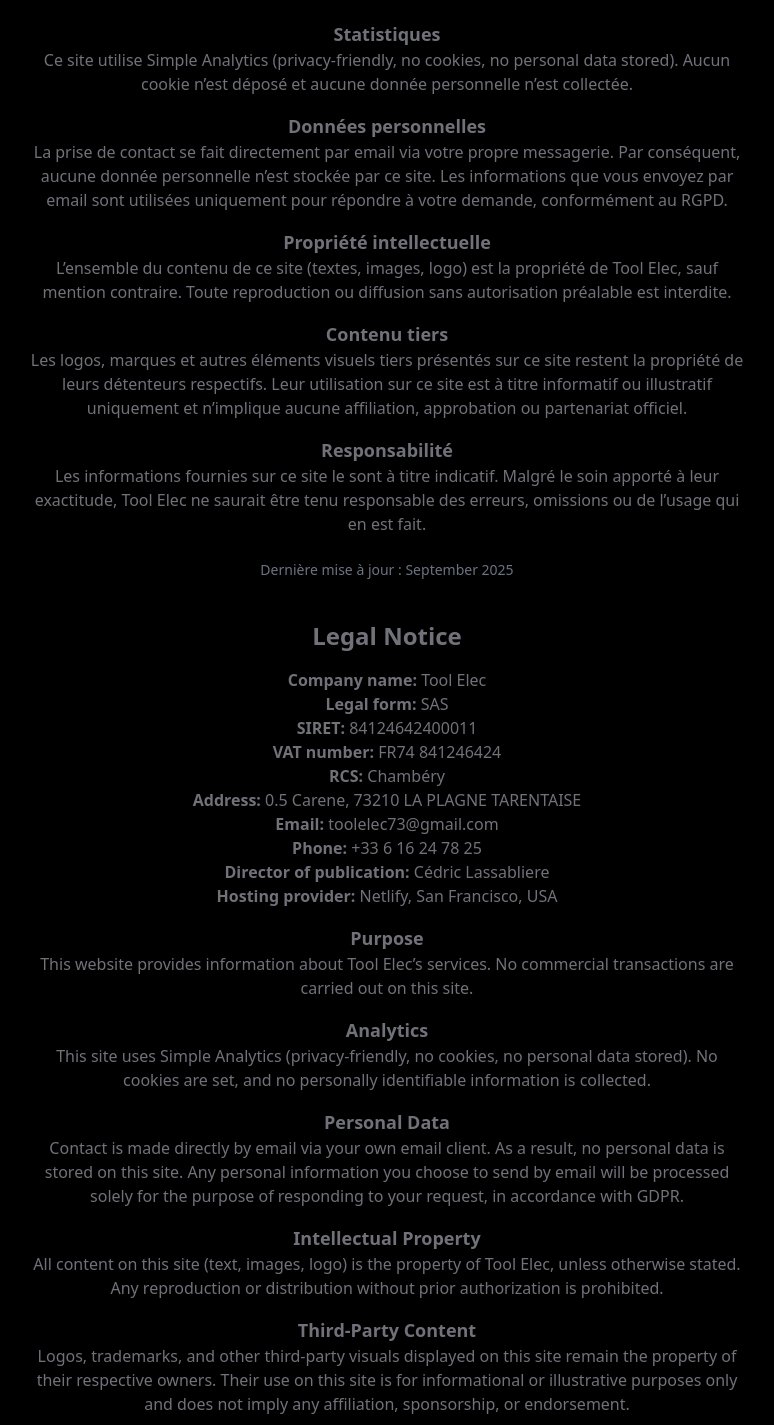
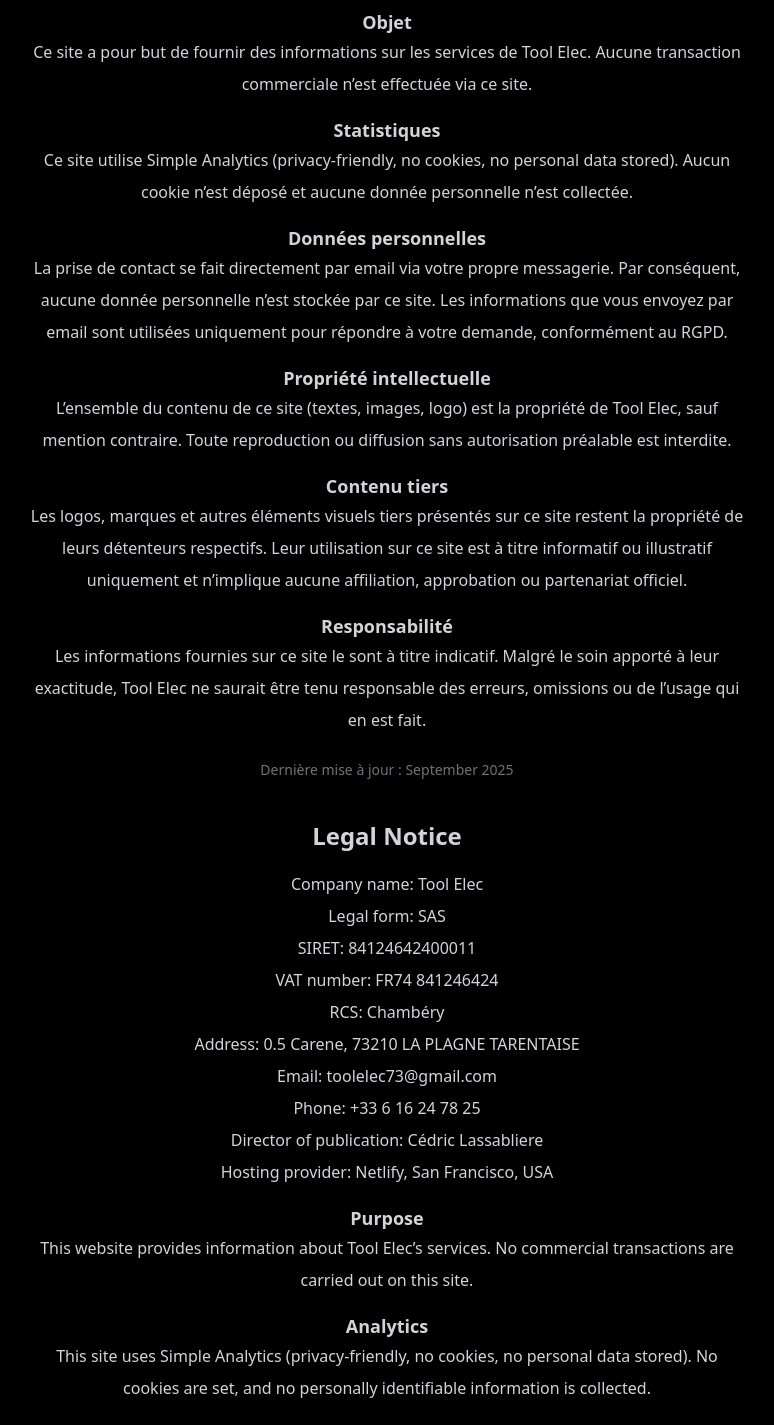
Before and after one commit to jennimmartin/tool-elec, a React (Vite) app: page /legal in a window 1280 px wide. Shown: the part 576-2001 px from the top of the page, without its empty margins (253-1027 px from the left). Built offline with nearby package versions, Linux system fonts and the light colour scheme.

Commit message:
font weight and color on legal page

```diff
--- a/src/Components/LegalNotice.jsx
+++ b/src/Components/LegalNotice.jsx
@@ -19,7 +19,7 @@
 
 export default function LegalNotice() {
   return (
-    <div className="p-6 max-w-3xl mx-auto space-y-10">
+    <div className="p-6 max-w-3xl mx-auto space-y-10  text-zinc-300 font-light leading-loose">
       {/* French Version */}
       <section>
         <h2 className="text-2xl font-bold mb-4">Mentions Légales</h2>
@@ -63,20 +63,20 @@
           {CONFIG.host.location}
         </p>
 
-        <h3 className="text-lg font-semibold mt-4">Objet</h3>
+        <h3 className="text-lg mt-4 font-bold">Objet</h3>
         <p>
           Ce site a pour but de fournir des informations sur les services de{" "}
           {CONFIG.companyName}. Aucune transaction commerciale n’est effectuée
           via ce site.
         </p>
 
-        <h3 className="text-lg font-semibold mt-4">Statistiques</h3>
+        <h3 className="text-lg mt-4 font-bold">Statistiques</h3>
         <p>
           Ce site utilise {CONFIG.analytics}. Aucun cookie n’est déposé et
           aucune donnée personnelle n’est collectée.
         </p>
 
-        <h3 className="text-lg font-semibold mt-4">Données personnelles</h3>
+        <h3 className="text-lg mt-4 font-bold">Données personnelles</h3>
         <p>
           La prise de contact se fait directement par email via votre propre
           messagerie. Par conséquent, aucune donnée personnelle n’est stockée
@@ -85,13 +85,13 @@
           RGPD.
         </p>
 
-        <h3 className="text-lg font-semibold mt-4">Propriété intellectuelle</h3>
+        <h3 className="text-lg mt-4 font-bold">Propriété intellectuelle</h3>
         <p>
           L’ensemble du contenu de ce site (textes, images, logo) est la
           propriété de {CONFIG.companyName}, sauf mention contraire. Toute
           reproduction ou diffusion sans autorisation préalable est interdite.
         </p>
-        <h3 className="text-lg font-semibold mt-4">Contenu tiers</h3>
+        <h3 className="text-lg mt-4 font-bold">Contenu tiers</h3>
         <p>
           Les logos, marques et autres éléments visuels tiers présentés sur ce
           site restent la propriété de leurs détenteurs respectifs. Leur
@@ -100,7 +100,7 @@
           partenariat officiel.
         </p>
 
-        <h3 className="text-lg font-semibold mt-4">Responsabilité</h3>
+        <h3 className="text-lg mt-4 font-bold">Responsabilité</h3>
         <p>
           Les informations fournies sur ce site le sont à titre indicatif.
           Malgré le soin apporté à leur exactitude, {CONFIG.companyName} ne
@@ -108,7 +108,7 @@
           en est fait.
         </p>
 
-        <p className="text-sm mt-6 text-gray-500">
+        <p className="text-sm mt-6 text-zinc-500">
           Dernière mise à jour : {CONFIG.lastUpdated}
         </p>
       </section>
@@ -155,19 +155,19 @@
           {CONFIG.host.location}
         </p>
 
-        <h3 className="text-lg font-semibold mt-4">Purpose</h3>
+        <h3 className="text-lg mt-4 font-bold">Purpose</h3>
         <p>
           This website provides information about {CONFIG.companyName}’s
           services. No commercial transactions are carried out on this site.
         </p>
 
-        <h3 className="text-lg font-semibold mt-4">Analytics</h3>
+        <h3 className="text-lg mt-4 font-bold">Analytics</h3>
         <p>
           This site uses {CONFIG.analytics}. No cookies are set, and no
           personally identifiable information is collected.
         </p>
 
-        <h3 className="text-lg font-semibold mt-4">Personal Data</h3>
+        <h3 className="text-lg mt-4 font-bold">Personal Data</h3>
         <p>
           Contact is made directly by email via your own email client. As a
           result, no personal data is stored on this site. Any personal
@@ -175,13 +175,13 @@
           the purpose of responding to your request, in accordance with GDPR.
         </p>
 
-        <h3 className="text-lg font-semibold mt-4">Intellectual Property</h3>
+        <h3 className="text-lg mt-4 font-bold">Intellectual Property</h3>
         <p>
           All content on this site (text, images, logo) is the property of{" "}
           {CONFIG.companyName}, unless otherwise stated. Any reproduction or
           distribution without prior authorization is prohibited.
         </p>
-        <h3 className="text-lg font-semibold mt-4">Third-Party Content</h3>
+        <h3 className="text-lg mt-4 font-bold">Third-Party Content</h3>
         <p>
           Logos, trademarks, and other third-party visuals displayed on this
           site remain the property of their respective owners. Their use on this
@@ -189,7 +189,7 @@
           imply any affiliation, sponsorship, or endorsement.
         </p>
 
-        <h3 className="text-lg font-semibold mt-4">Liability</h3>
+        <h3 className="text-lg mt-4 font-bold">Liability</h3>
         <p>
           The information on this site is provided for informational purposes
           only. While every effort is made to ensure accuracy,{" "}
@@ -197,7 +197,7 @@
           or the use made of this information.
         </p>
 
-        <p className="text-sm mt-6 text-gray-500">
+        <p className="text-sm mt-6  text-zinc-500 font-light leading-loose">
           Last updated: {CONFIG.lastUpdated}
         </p>
       </section>
```
